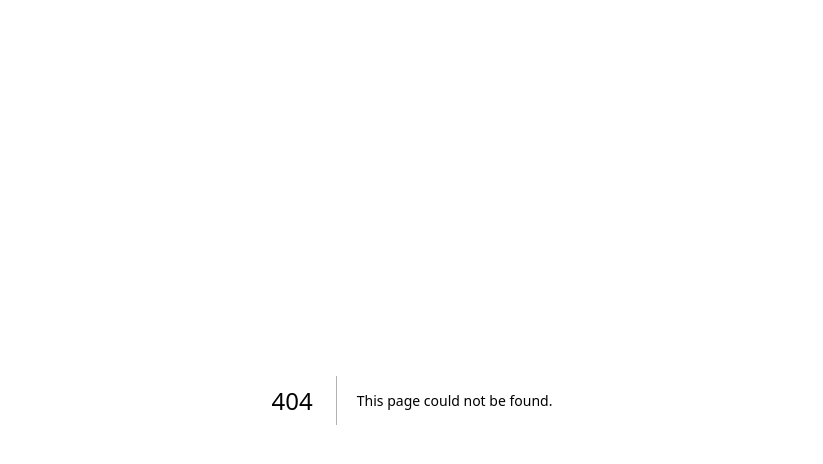
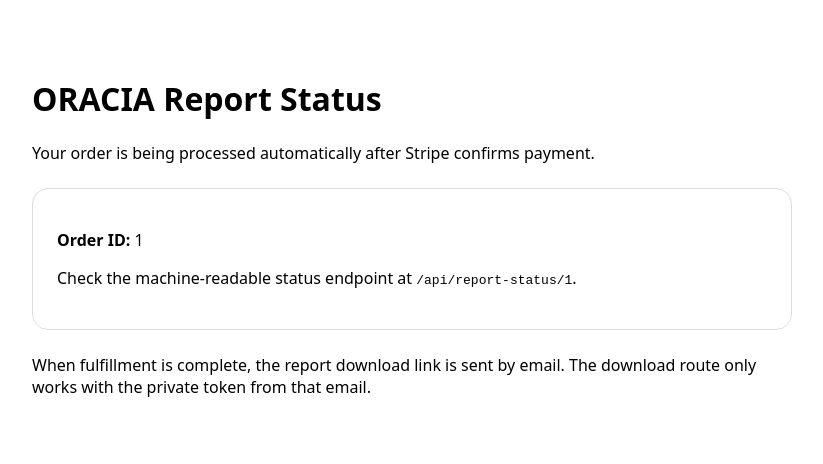
Before and after one commit to zaykamazuykama-wq/zaykamazuykama-wq-oracia-production-mvp, a Next.js app: page /status/1 in a window 1280 px wide. Before the commit this address had no page. Shown: the top 464 px of the page, without its empty margins (228-1051 px from the left). Built offline with nearby package versions, Linux system fonts and the light colour scheme.

Commit message:
Add order status page

```diff
--- /dev/null
+++ b/app/status/[orderId]/page.tsx
@@ -0,0 +1,24 @@
+type StatusPageProps = {
+  params: Promise<{ orderId: string }>;
+};
+
+export default async function StatusPage({ params }: StatusPageProps) {
+  const { orderId } = await params;
+
+  return (
+    <main style={{ fontFamily: 'system-ui, sans-serif', padding: 48, maxWidth: 760, margin: '0 auto' }}>
+      <h1>ORACIA Report Status</h1>
+      <p>Your order is being processed automatically after Stripe confirms payment.</p>
+      <section style={{ marginTop: 24, padding: 24, border: '1px solid #ddd', borderRadius: 16 }}>
+        <p><strong>Order ID:</strong> {orderId}</p>
+        <p>
+          Check the machine-readable status endpoint at{' '}
+          <code>/api/report-status/{orderId}</code>.
+        </p>
+      </section>
+      <p style={{ marginTop: 24 }}>
+        When fulfillment is complete, the report download link is sent by email. The download route only works with the private token from that email.
+      </p>
+    </main>
+  );
+}
```
